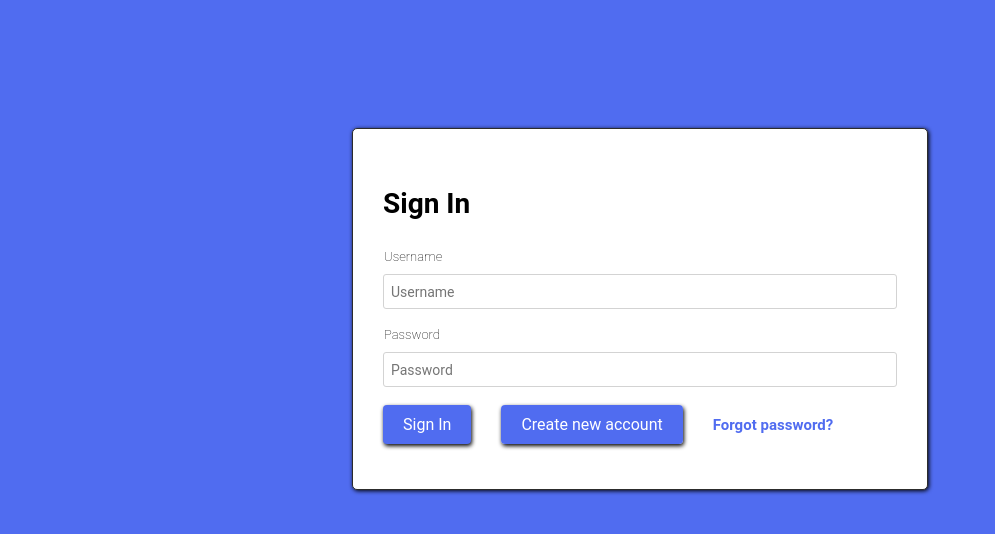
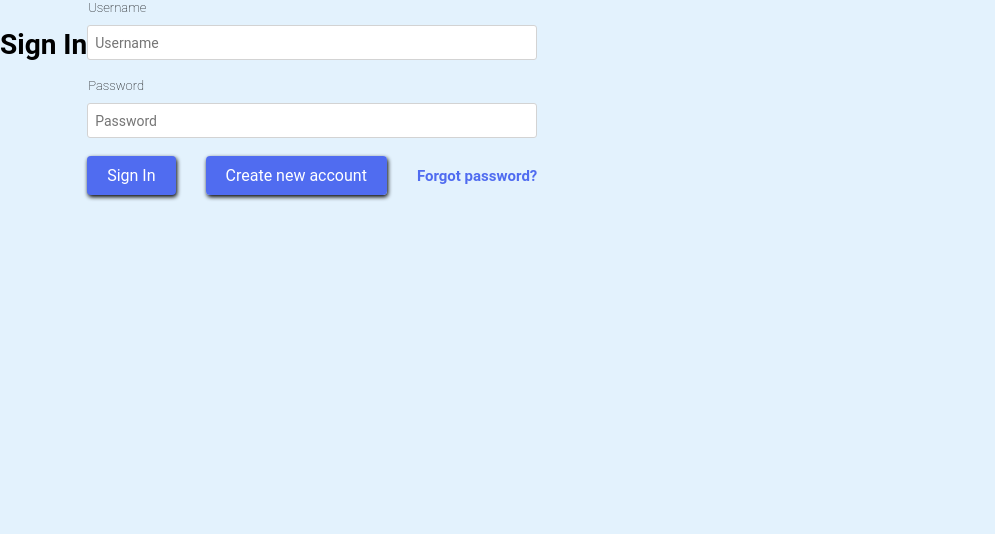
Before and after one commit to BG-dev/Project-TimeM, a React (Create React App) app in the folder Client/: page /login in a window 1280 px wide. Shown: the top 534 px of the page, without its empty margins (0-995 px from the left). Built offline with nearby package versions, Linux system fonts and the light colour scheme.

Commit message:
Add protected routes

```diff
--- a/Client/src/App.jsx
+++ b/Client/src/App.jsx
@@ -1,17 +1,25 @@
 import React, { useContext } from "react";
+import { Routes, Route } from "react-router-dom";
 import { Navbar } from "./components";
-import { AuthContext } from "./context/AuthContext";
-import { useRoutes } from "./hooks/routes.hook";
+import { useAuth } from "./hooks/auth.hook";
+import { LoginForm, RegisterForm } from "./components";
+import ProtectedRoute from "./components/ProtectedRoute";
+import { ProfilePage, HomePage } from "./pages";
 
 function App() {
-  const { token } = useContext(AuthContext);
-  const isAuthenticated = token;
-  const routes = useRoutes(isAuthenticated);
+  const { isLoggedIn } = useAuth();
 
   return (
     <div className="container">
-      {isAuthenticated && <Navbar />}
-      {routes}
+      {isLoggedIn && <Navbar />}
+      <Routes>
+        <Route path="login" element={<LoginForm />} />
+        <Route path="register" element={<RegisterForm />} />
+        <Route element={<ProtectedRoute />}>
+          <Route path="/" element={<HomePage />} />
+          <Route path="/profile" element={<ProfilePage />} />
+        </Route>
+      </Routes>
     </div>
   );
 }
--- /dev/null
+++ b/Client/src/components/ProtectedRoute.jsx
@@ -0,0 +1,9 @@
+import React from "react";
+import { useAuth } from "../hooks/auth.hook";
+import { Navigate } from "react-router-dom";
+
+export default function ProtectedRoute({ children }) {
+  const { isLoggedIn } = useAuth();
+
+  return isLoggedIn === true ? children : <Navigate to="/login" replace />;
+}
--- /dev/null
+++ b/Client/src/hooks/auth.hook.js
@@ -0,0 +1,8 @@
+import { AuthContext } from "../context/AuthContext";
+import React, { useContext } from "react";
+
+export const useAuth = () => {
+  const { token } = useContext(AuthContext);
+
+  return { isLoggedIn: !!token };
+};
--- a/Client/src/hooks/routes.hook.js
+++ /dev/null
@@ -1,22 +0,0 @@
-import React from "react";
-import { Routes, Route } from "react-router-dom";
-import { AuthPage, ErrorPage, ProfilePage, HomePage, MyBoards } from "../pages";
-
-export const useRoutes = (isAuthenticated) => {
-  if (isAuthenticated) {
-    return (
-      <Routes>
-        <Route path="/" element={<HomePage />} />
-        <Route path="/profile" element={<ProfilePage />} />
-        <Route path="/boards" element={<MyBoards />} />
-        <Route path="*" element={<ErrorPage />} />
-      </Routes>
-    );
-  }
-
-  return (
-    <Routes>
-      <Route path="*" element={<AuthPage />} />
-    </Routes>
-  );
-};
```
